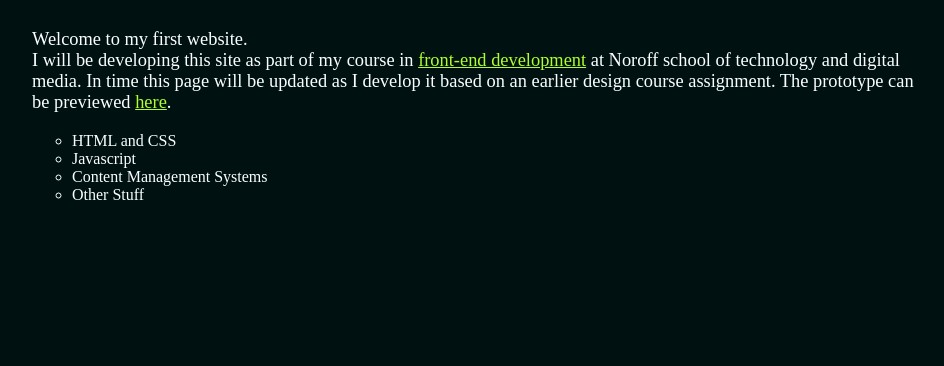
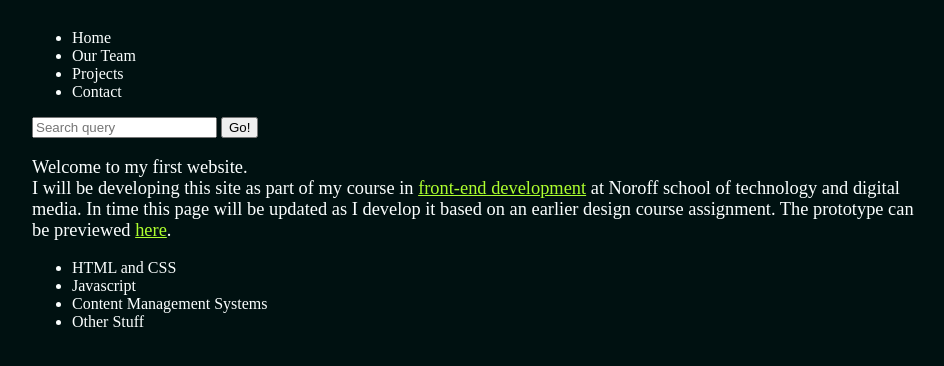
Before and after one commit to pnbakken/courseAssignmentRepository, a plain HTML site: page index.html in a window 1280 px wide. Shown: the part 90-456 px from the top of the page, without its empty margins (158-1102 px from the left). Drawn offline with Linux system fonts and the light colour scheme.

Commit message:
Added nav section

```diff
--- a/index.html
+++ b/index.html
@@ -7,17 +7,33 @@
     <script src="js/script.js" type="Javascript"></script>
   </head>
   <body>
+    <header>
     <h1>Hello world!</h1>
+    </header>
+    <nav>
+      <ul id="nav-list">
+        <li>Home</li>
+        <li>Our Team</li>
+        <li>Projects</li>
+        <li>Contact</li>
+      </ul>
+      <form>
+        <input type="search" name="q" placeholder="Search query" />
+        <input type="submit" value="Go!" />
+      </form>
+    </nav>
+    <main>
       <p>Welcome to my first website.
         <br>
         I will be developing this site as part of my course in <a href="https://www.noroff.no/studier/fagskole/frontend-utvikling?gclid=CjwKCAiAyc2BBhAaEiwA44-wW9i2oA2CqmyHnJDCjuvqX-ejxDDM9fwsYc1tKndiv_YT-oV_7XQVnRoCe2wQAvD_BwE">front-end development</a> at Noroff school of technology and digital media.
         In time this page will be updated as I develop it based on an earlier design course assignment. The prototype can be previewed <a href="https://xd.adobe.com/view/e9a21813-39f5-4918-b06e-47757d1766b1-bcf1/?fullscreen">here</a>.
-      <ul>
+        <ul id="short-list">
           <li>HTML and CSS</li>
           <li>Javascript</li>
           <li>Content Management Systems</li>
           <li>Other Stuff</li>
         </ul>
       </p>
+    </main>
   </body>
 </html>
--- a/styles/styles.css
+++ b/styles/styles.css
@@ -27,11 +27,14 @@ a:hover {
   color: black;
 }
 
-li {
-  list-style: circle;
+#nav-list {
+}
+
+#short-list {
+  list-style: disc;
   width: fit-content;
 }
 
-li:hover {
+#short-list li:hover {
   background: orange;
 }
```
Lines whose indentation alone changed are shown as unchanged.
